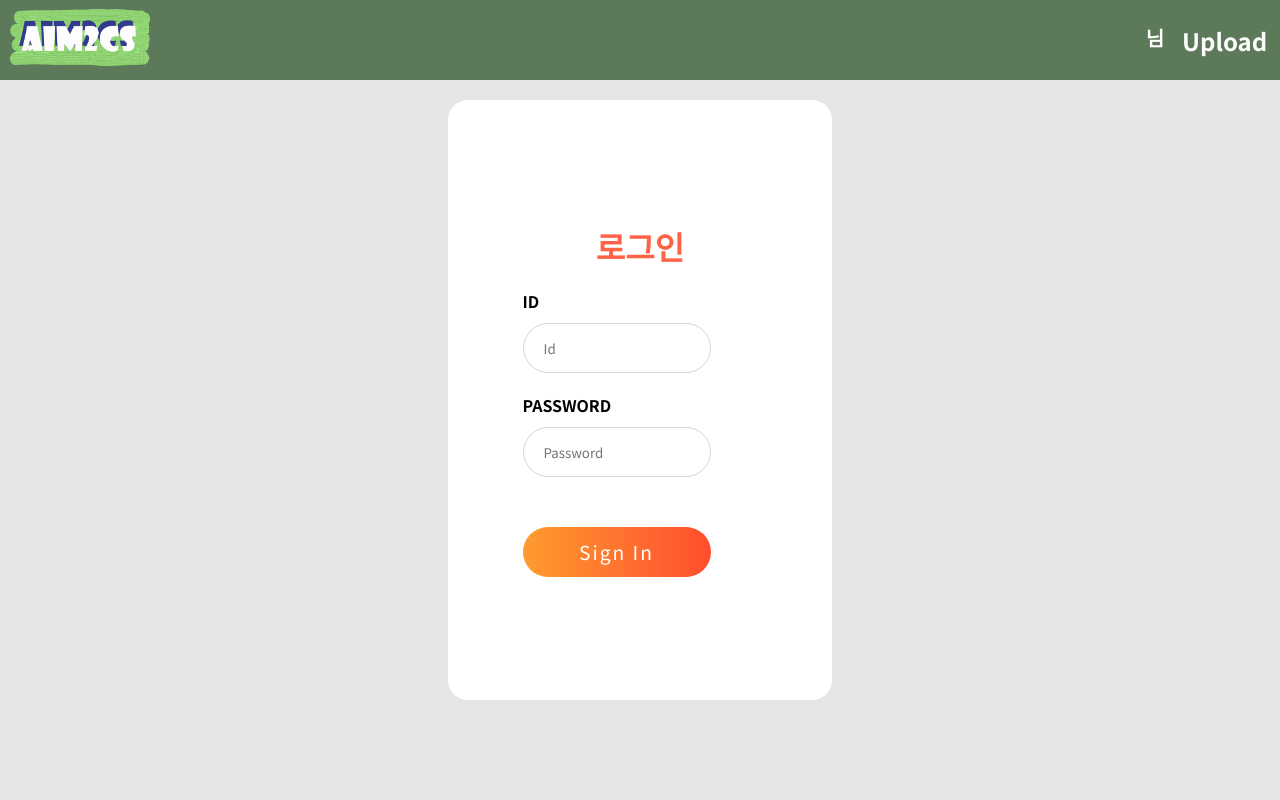
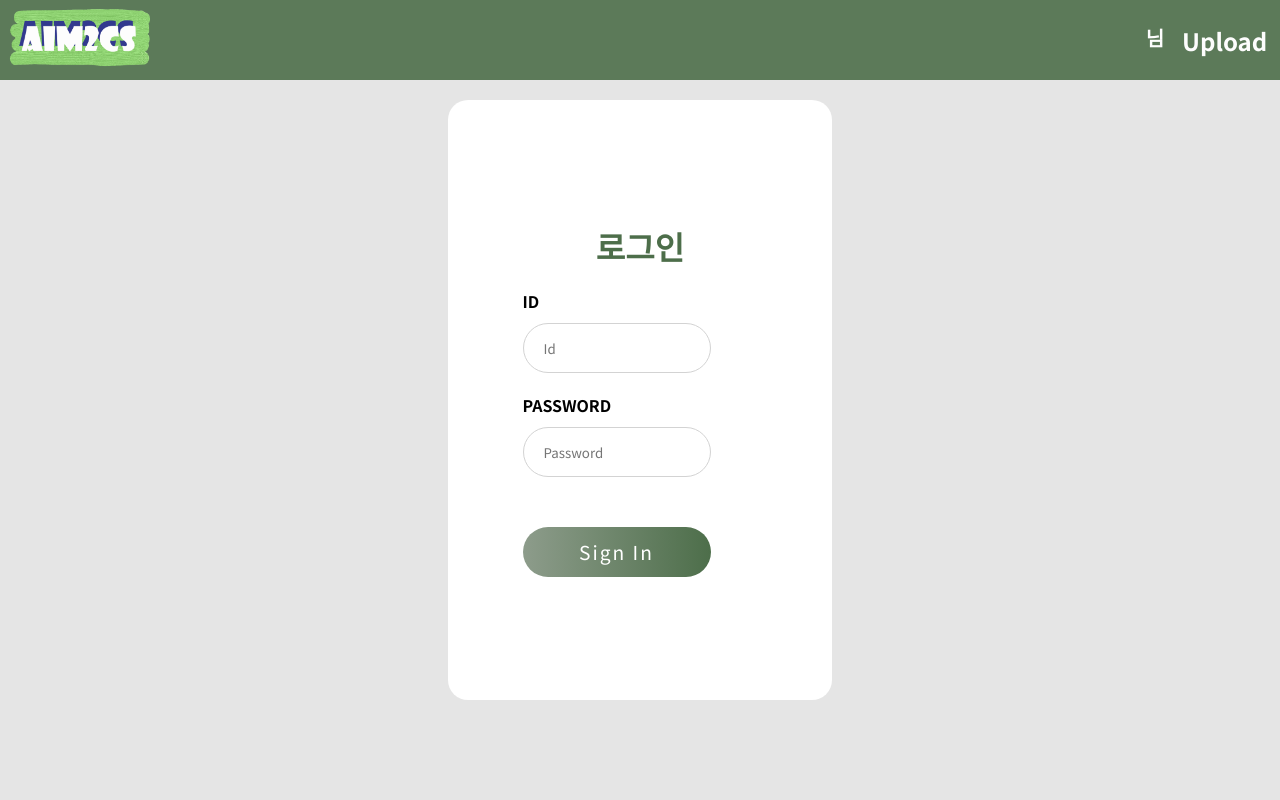
Before and after one commit to 2022-oasis-hackathon/AIM2CS, a Django app: page /sign_in/ in a window 1280 px wide. Run offline with Django 4.2, Linux system fonts and the light colour scheme; some libraries are stand-ins or nearby versions.

Commit message:
최종 로그인 화면

```diff
--- a/Aim2cs_project/Aim2cs_app/static/Aim2cs_app/css/sign_in.css
+++ b/Aim2cs_project/Aim2cs_app/static/Aim2cs_app/css/sign_in.css
@@ -16,6 +16,12 @@
     margin: 0px;
     position: fixed;
     opacity: 0.9;
+}
+html body{
+    margin: 0;
+    padding: 0;
+    width: 100%;
+    height: 100%;
 }
 .nav-item {
     font-size: 18pt;
@@ -86,7 +92,7 @@ li {
 }
 
 h2 {
-    color: tomato;
+    color: #4D6E4A;
     font-size: 2em;
 }
 
@@ -130,7 +136,7 @@ h2 {
     border: 0;
     outline: none;
     border-radius: 40px;
-    background: linear-gradient(to left, rgb(255, 77, 46), rgb(255, 155, 47));
+    background: linear-gradient(to right, #8d9c8b, #4D6E4A);
     color: white;
     font-size: 1.2em;
     letter-spacing: 2px;
```
